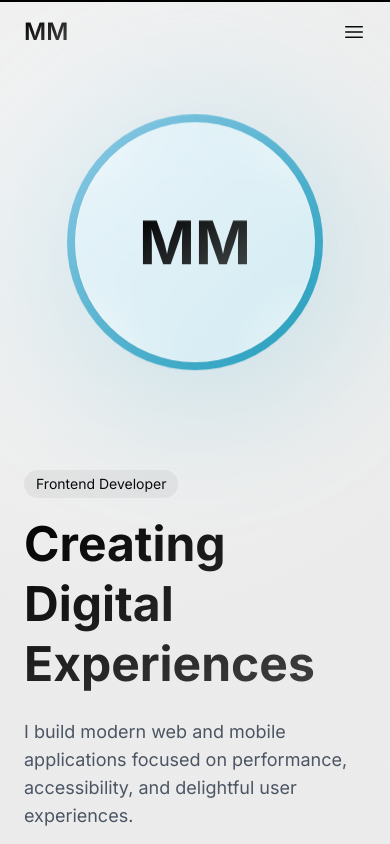
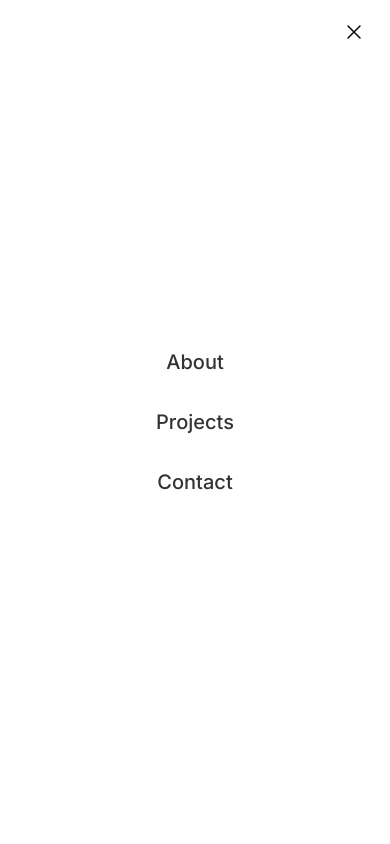
Before and after one commit to pranayjpeg/DhirajPortfolio, a React (Vite) app: page / in a window 390 px wide. Both pictures are taken after a click on the button "Toggle mobile menu". Shown: the top 844 px of the page. Built offline with nearby package versions, Linux system fonts and the light colour scheme.

Commit message:
Fix mobile navigation
The hamburger menu was not functioning correctly on mobile devices. This commit addresses the issue.

```diff
--- a/src/components/Navbar.tsx
+++ b/src/components/Navbar.tsx
@@ -1,9 +1,10 @@
 
 import { useState, useEffect } from "react";
-import { motion } from "framer-motion";
+import { motion, AnimatePresence } from "framer-motion";
 
 const Navbar = () => {
   const [scrolled, setScrolled] = useState(false);
+  const [mobileMenuOpen, setMobileMenuOpen] = useState(false);
 
   useEffect(() => {
     const handleScroll = () => {
@@ -20,6 +21,10 @@ const Navbar = () => {
       window.removeEventListener("scroll", handleScroll);
     };
   }, []);
+
+  const toggleMobileMenu = () => {
+    setMobileMenuOpen(!mobileMenuOpen);
+  };
 
   return (
     <motion.header
@@ -48,7 +53,11 @@ const Navbar = () => {
             ))}
           </ul>
         </nav>
-        <button className="md:hidden">
+        <button
+          className="md:hidden z-20"
+          onClick={toggleMobileMenu}
+          aria-label="Toggle mobile menu"
+        >
           <svg
             xmlns="http://www.w3.org/2000/svg"
             fill="none"
@@ -60,10 +69,38 @@ const Navbar = () => {
             <path
               strokeLinecap="round"
               strokeLinejoin="round"
-              d="M3.75 6.75h16.5M3.75 12h16.5m-16.5 5.25h16.5"
+              d={mobileMenuOpen
+                ? "M6 18L18 6M6 6l12 12"
+                : "M3.75 6.75h16.5M3.75 12h16.5m-16.5 5.25h16.5"}
             />
           </svg>
         </button>
+
+        {/* Mobile Menu */}
+        <AnimatePresence>
+          {mobileMenuOpen && (
+            <motion.div
+              initial={{ opacity: 0, y: -20 }}
+              animate={{ opacity: 1, y: 0 }}
+              exit={{ opacity: 0, y: -20 }}
+              transition={{ duration: 0.2 }}
+              className="fixed inset-0 z-10 bg-white flex flex-col items-center justify-center"
+            >
+              <nav className="flex flex-col items-center space-y-8">
+                {["About", "Projects", "Contact"].map((item) => (
+                  <a
+                    key={item}
+                    href={`#${item.toLowerCase()}`}
+                    className="text-xl font-medium text-black/80 hover:text-black"
+                    onClick={() => setMobileMenuOpen(false)}
+                  >
+                    {item}
+                  </a>
+                ))}
+              </nav>
+            </motion.div>
+          )}
+        </AnimatePresence>
       </div>
     </motion.header>
   );
```
